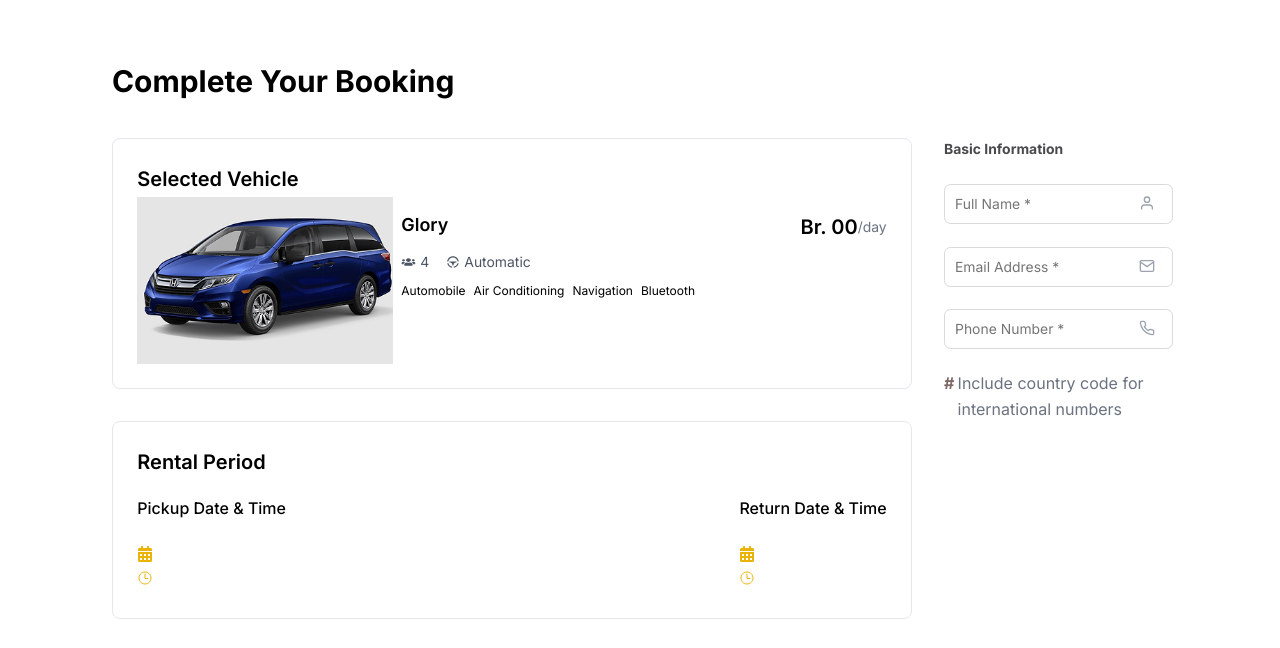
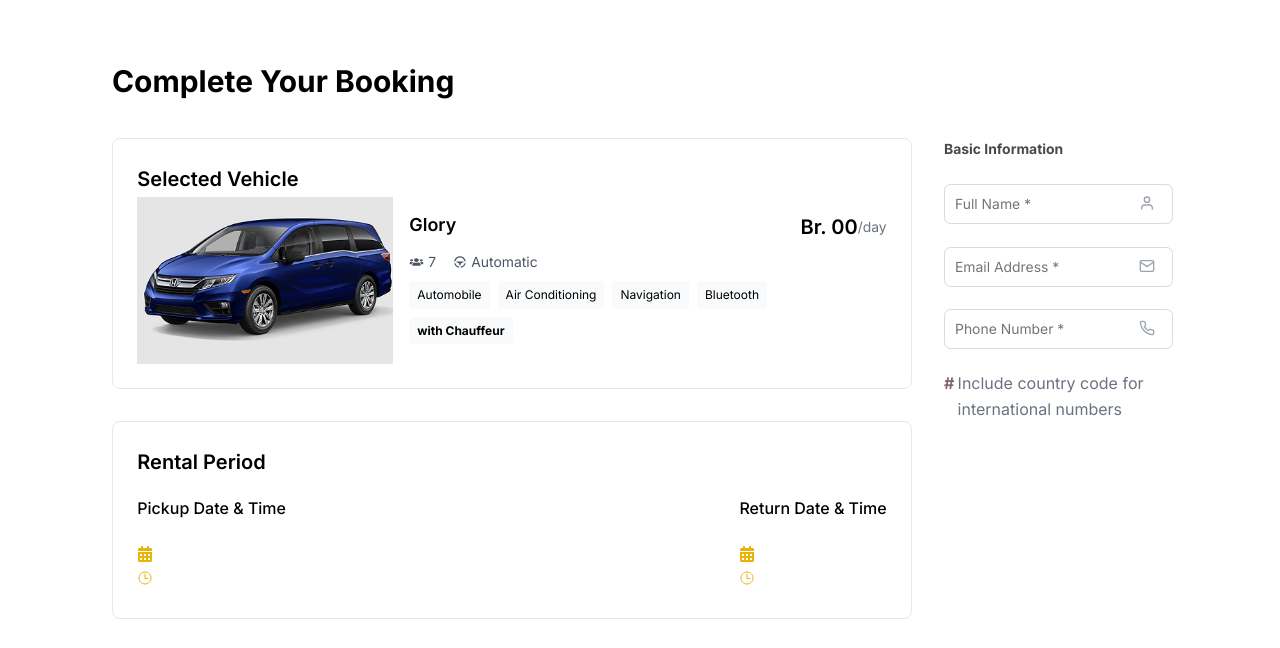
Before and after one commit to kalabkassa/GoDrive, a website: page public/glory.html in a window 1280 px wide. Shown: the part 86-734 px from the top of the page. Drawn offline with Linux system fonts and the light colour scheme; a web font is replaced by a local one.

Commit message:
how to booking button form fix and info for the booking pages

```diff
--- a/public/glory.html
+++ b/public/glory.html
@@ -72,7 +72,7 @@
                             <div class="vehicle__stats flex">
                                 <div class="vehicle__stat flex">
                                     <img src="image/group.svg" class="vehicle__stat-icon" />
-                                    <p class="vehicle__stat-text">4</p>
+                                    <p class="vehicle__stat-text">7</p>
                                 </div>
                                 <div class="vehicle__stat flex">
                                     <img src="image/wheel.svg" class="vehicle__stat-icon" />
@@ -84,6 +84,9 @@
                                 <p class="vehicle__feature">Air Conditioning</p>
                                 <p class="vehicle__feature">Navigation</p>
                                 <p class="vehicle__feature">Bluetooth</p>
+                            </div>
+                            <div class="vehicle__driver">
+                                <p>with Chauffeur</p>
                             </div>
                         </div>
                     </div>
--- a/public/styles/booking.css
+++ b/public/styles/booking.css
@@ -51,6 +51,7 @@
 
 .vehicle__info {
     margin-top: .9rem;
+    margin-left: .5rem;
     flex-grow: 1;
 }
 
@@ -97,6 +98,22 @@
     font-weight: 400;
     font-size: .75rem;
     gap: .5rem;
+    margin-bottom: .5rem;
+}
+
+.vehicle__driver,
+.vehicle__feature {
+    padding: .25rem .5rem;
+    background-color: #F9FAFB;
+    color: black;
+    border-radius: .25rem;
+    width: fit-content;
+}
+
+.vehicle__driver {
+    font-family: 'Inter';
+    font-weight: 800;
+    font-size: .75rem;
 }
 
 .rental-period__container {
```
Also changed, not shown: public/booking.html (+3 -0 lines), public/dezire.html (+3 -0 lines), public/highroof.html (+6 -2 lines), public/index.html (+11 -8 lines), public/toyota.html (+4 -1 lines).
